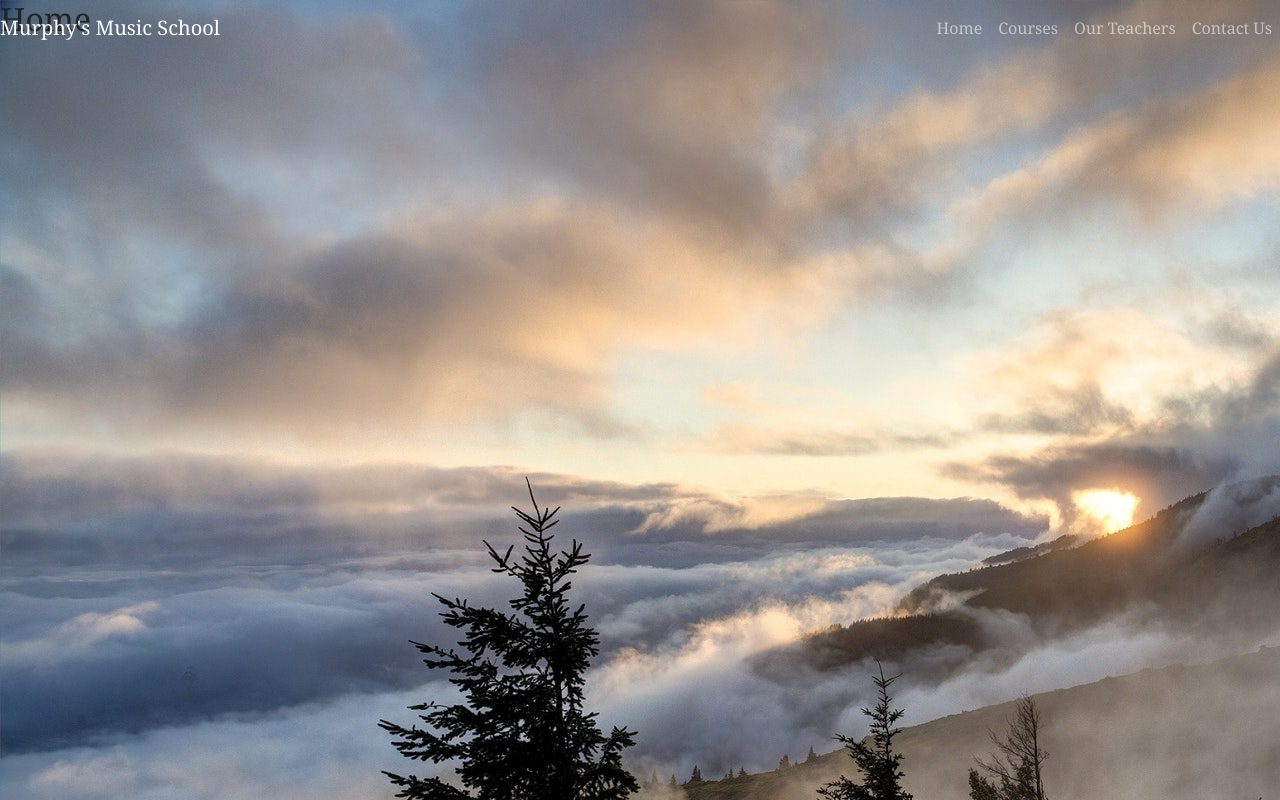
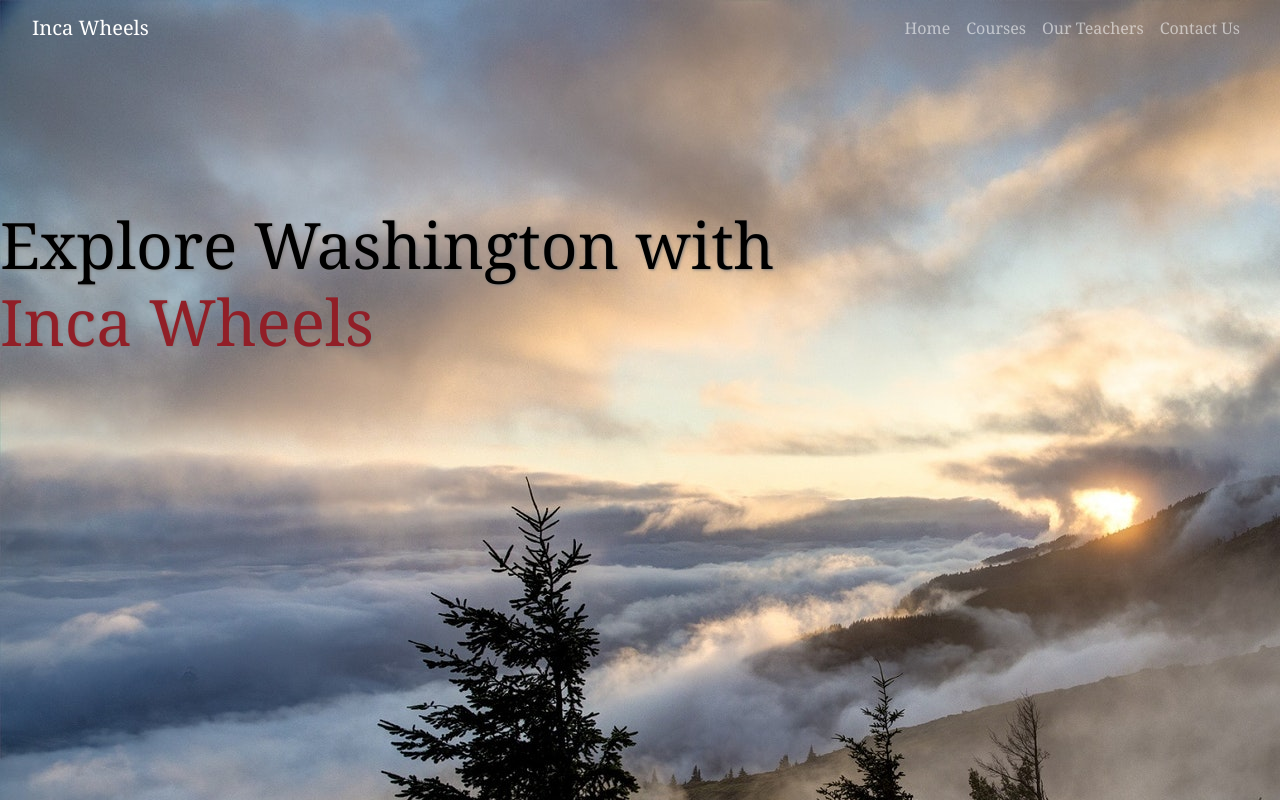
Before and after one commit to ColinJhEdwards/incawheels, a React (Create React App) app: page / in a window 1280 px wide. Built offline with nearby package versions, Linux system fonts and the light colour scheme.

Commit message:
adjusted nav bar to display correctly and added slogan to landing page

```diff
--- a/src/components/Landing.js
+++ b/src/components/Landing.js
@@ -2,11 +2,21 @@ import React from "react";
 import styled from "styled-components";
 import { motion } from "framer-motion";
 import washington from "../images/washington.jpg";
+import { fade, pageAnimation } from "../animations";
 
 const Landing = () => {
   return (
-    <StyledLang>
-      <h2>Home</h2>
+    <StyledLang
+      variants={pageAnimation}
+      initial="hidden"
+      animate="show"
+      exit="exit"
+    >
+      <div className="content">
+        <motion.h2 variants={fade}>
+          Explore Washington with <span>Inca Wheels</span>
+        </motion.h2>
+      </div>
     </StyledLang>
   );
 };
@@ -15,6 +25,22 @@ const StyledLang = styled(motion.div)`
   min-height: 100vh;
   background-image: url(${washington});
   position: relative;
+  .content {
+    min-height: 60vh;
+    padding-top: 6rem;
+    width: 70%;
+    display: flex;
+    justify-content: center;
+    align-items: center;
+    h2 {
+      color: black;
+      font-size: 4rem;
+      text-shadow: 1px 1px 3px gray;
+      span {
+        color: #911f27;
+      }
+    }
+  }
 `;
 
 export default Landing;
--- a/src/components/NavB.js
+++ b/src/components/NavB.js
@@ -7,7 +7,7 @@ const NavB = () => {
     <StyledNav>
       <Navbar bg="none" expand="lg" className="noov navbar-dark">
         <Navbar.Brand className="text logo">
-          <span>Murphy's Music School</span>
+          <span>Inca Wheels</span>
         </Navbar.Brand>
         <Navbar.Toggle aria-controls="responsive-navbar-nav" />
         <Navbar.Collapse id="responsive-navbar-nav">
@@ -27,6 +27,10 @@ const StyledNav = styled.div`
   position: absolute;
   width: 100%;
   z-index: 99;
+  .noov {
+    width: 95%;
+    margin: auto;
+  }
 `;
 
 export default NavB;
```
